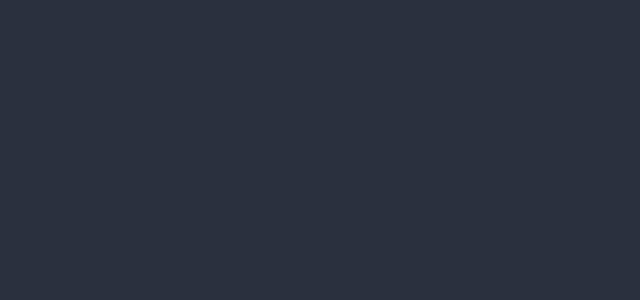
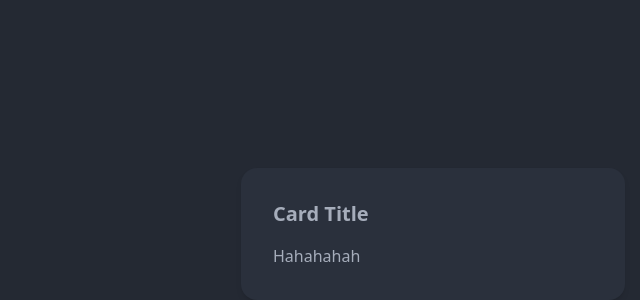
Before and after one commit to joshshowalter/portfolio, a Next.js app: page / in a window 1280 px wide. Shown: the part 196-496 px from the top of the page, without its empty margins (207-847 px from the left). Built offline with nearby package versions, Linux system fonts and the light colour scheme.

Commit message:
add hoverable card

```diff
--- /dev/null
+++ b/components/card.tsx
@@ -0,0 +1,10 @@
+export default function Card({children}) {
+  return (
+    <div className="w-full card bg-base-100 shadow-md transition all ease-in-out duration-300 sm:w-96 hover:shadow-xl hover:cursor-pointer hover:-translate-y-1">
+      <div className="card-body">
+        <h2 className="card-title">Card Title</h2>
+        {children}
+      </div>
+    </div>
+  );
+}
--- a/pages/index.tsx
+++ b/pages/index.tsx
@@ -1,17 +1,24 @@
 import type { NextPage } from 'next'
 import Head from 'next/head'
 import Image from 'next/image'
+import Card from '../components/card'
 
 const Home: NextPage = () => {
   return (
-    <div className="flex flex-col h-screen">
+    <div className="flex w-full h-screen">
       <Head>
         <title>Josh Showalter</title>
       </Head>
-      <main className="flex flex-1 items-center justify-center px-20 text-center">
-        <h1 className="animate-fadeIn text-6xl font-bold">
+      <main className="flex flex-col flex-1 bg-base-200 items-center justify-center px-4 text-center">
+        <h1 className="animate-fadeIn font-bold text-4xl sm:text-6xl">
           Josh Showalter
         </h1>
+        <Card>
+          <div className="flex pt-2">
+
+            Hahahahah
+          </div>
+        </Card>
       </main>
     </div>
   );
--- a/tailwind.config.js
+++ b/tailwind.config.js
@@ -15,7 +15,7 @@ module.exports = {
         },
         moveTextUp: {
           '100%': {
-            transform: 'translateY(-900%)'
+            transform: 'translateY(-800%)'
           }
         }
       }
```
